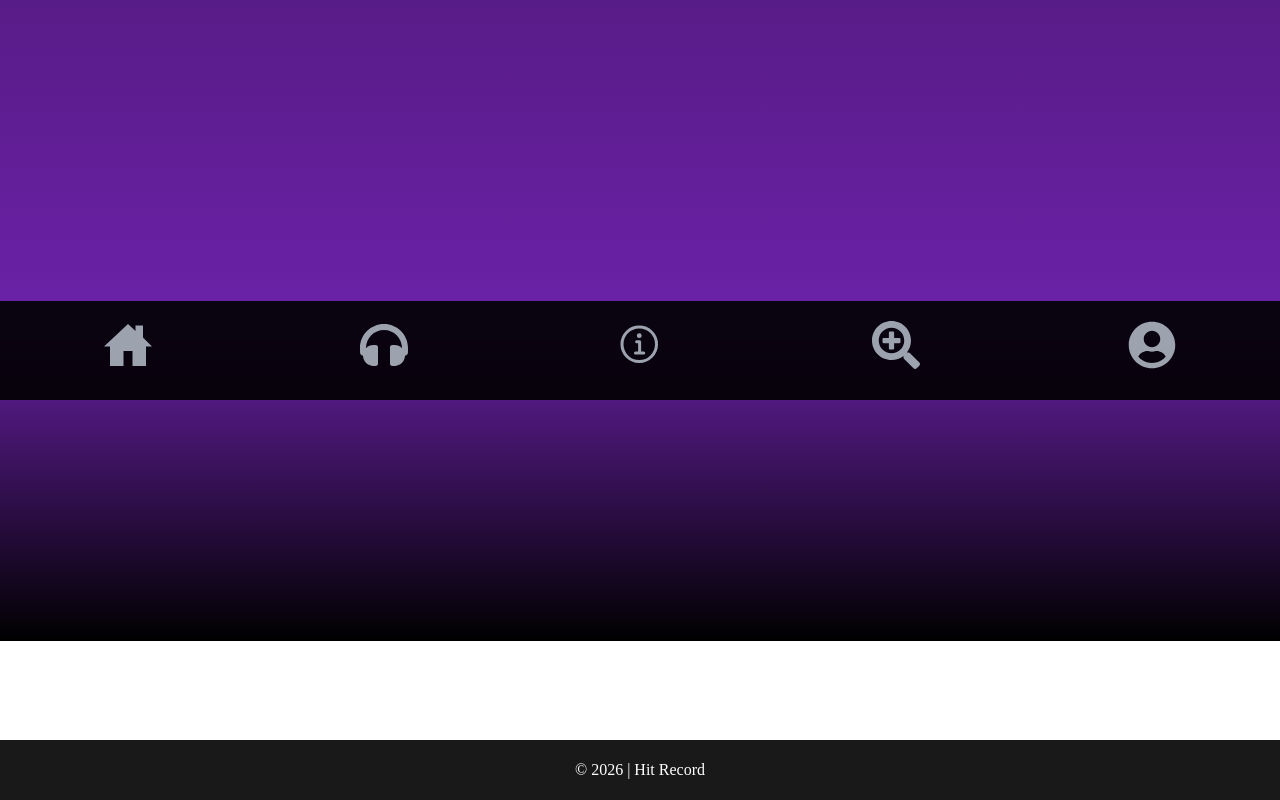
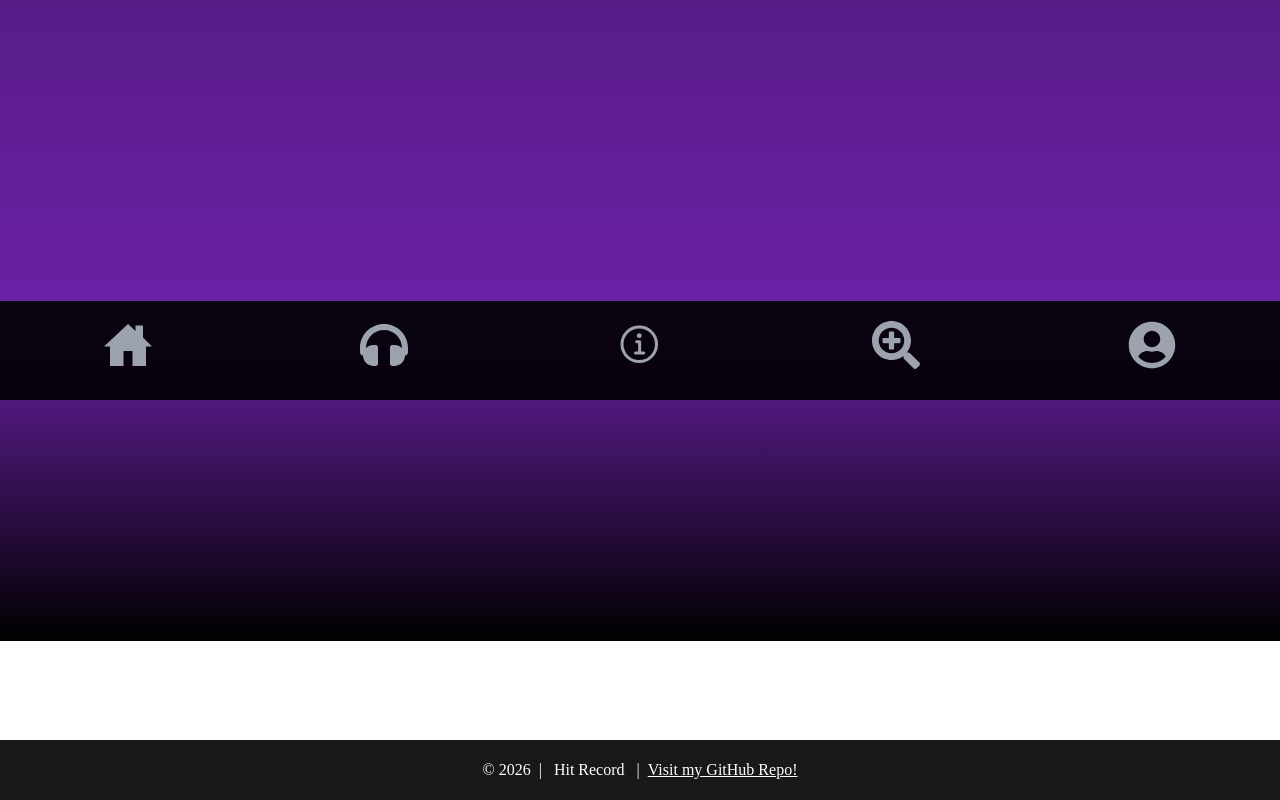
Before and after one commit to kantojoey/Unit2-Final-AlexisT, a React (Vite) app in the folder hit-record-frontend/: page /home/details in a window 1280 px wide. Shown: the part 400-1200 px from the top of the page. Built offline with nearby package versions, Linux system fonts and the light colour scheme; no server answers; sample sign-in values are in the browser's storage.

Commit message:
Added github repo link to footer

```diff
--- a/hit-record-frontend/src/components/common/Footer.jsx
+++ b/hit-record-frontend/src/components/common/Footer.jsx
@@ -3,8 +3,9 @@ const Footer = () => {
 
     return (
         <>
-            <footer>
-                &copy; {thisYear} | Hit Record
+            <footer style={{justifyContent:"center"}}>
+                &copy; {thisYear} &nbsp;| &nbsp; Hit Record &nbsp; | &nbsp;
+                <a href="https://github.com/kantojoey/Unit2-Final-AlexisT" style={{color:"white"}}> Visit my GitHub Repo!</a>
             </footer>
         </>
     );
```
